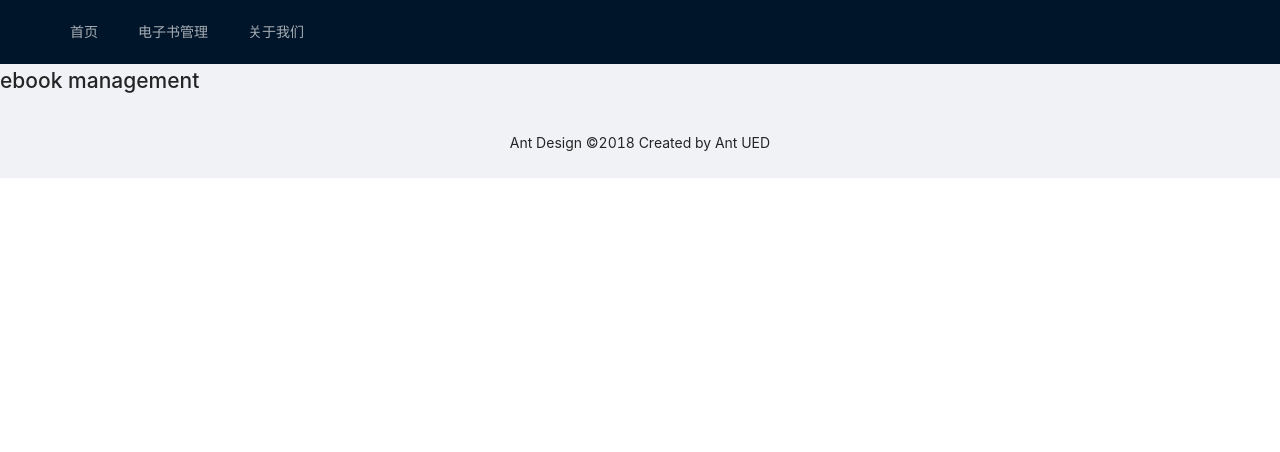
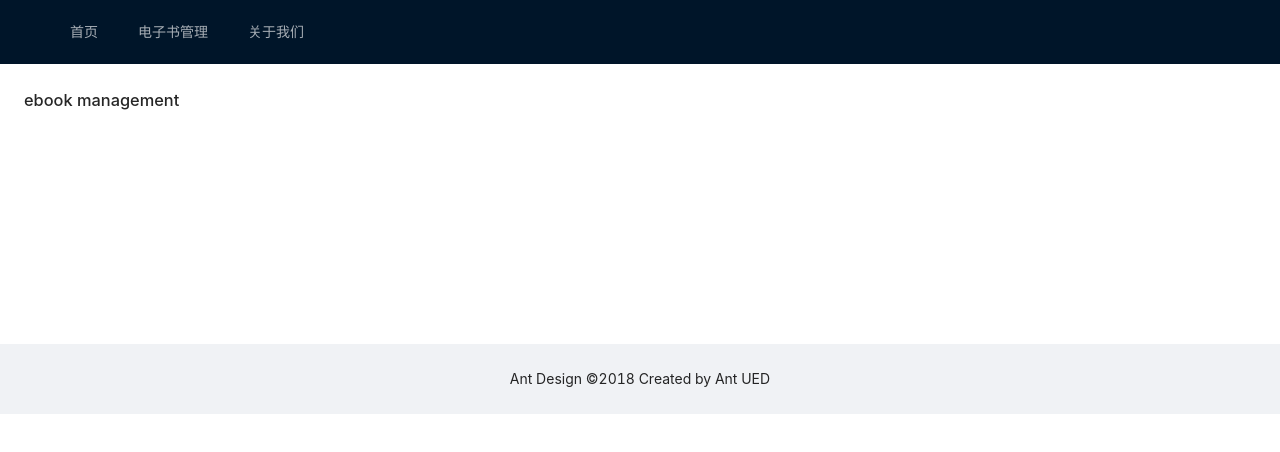
Before and after one commit to Lin-716/wiki, a Vue app in the folder web/: page /admin/ebook in a window 1280 px wide. Shown: the top 452 px of the page. Built offline with nearby package versions, Linux system fonts and the light colour scheme; no server answers.

Commit message:
admin-book view

```diff
--- a/web/src/views/admin/admin-ebook.vue
+++ b/web/src/views/admin/admin-ebook.vue
@@ -1,5 +1,12 @@
 <template>
-  <div class="admin-ebook">
-    <h1>ebook management</h1>
-  </div>
+
+  <a-layout class="home">
+    <a-layout-content
+        :style="{ background: '#fff', padding: '24px', margin: 0, minHeight: '280px' }"
+    >
+      <div class="admin-ebook">
+        <h1>ebook management</h1>
+      </div>
+     </a-layout-content>
+  </a-layout>
 </template>
```
Also changed, not shown: 1 other file (tests, documents, lock files or other folders).
